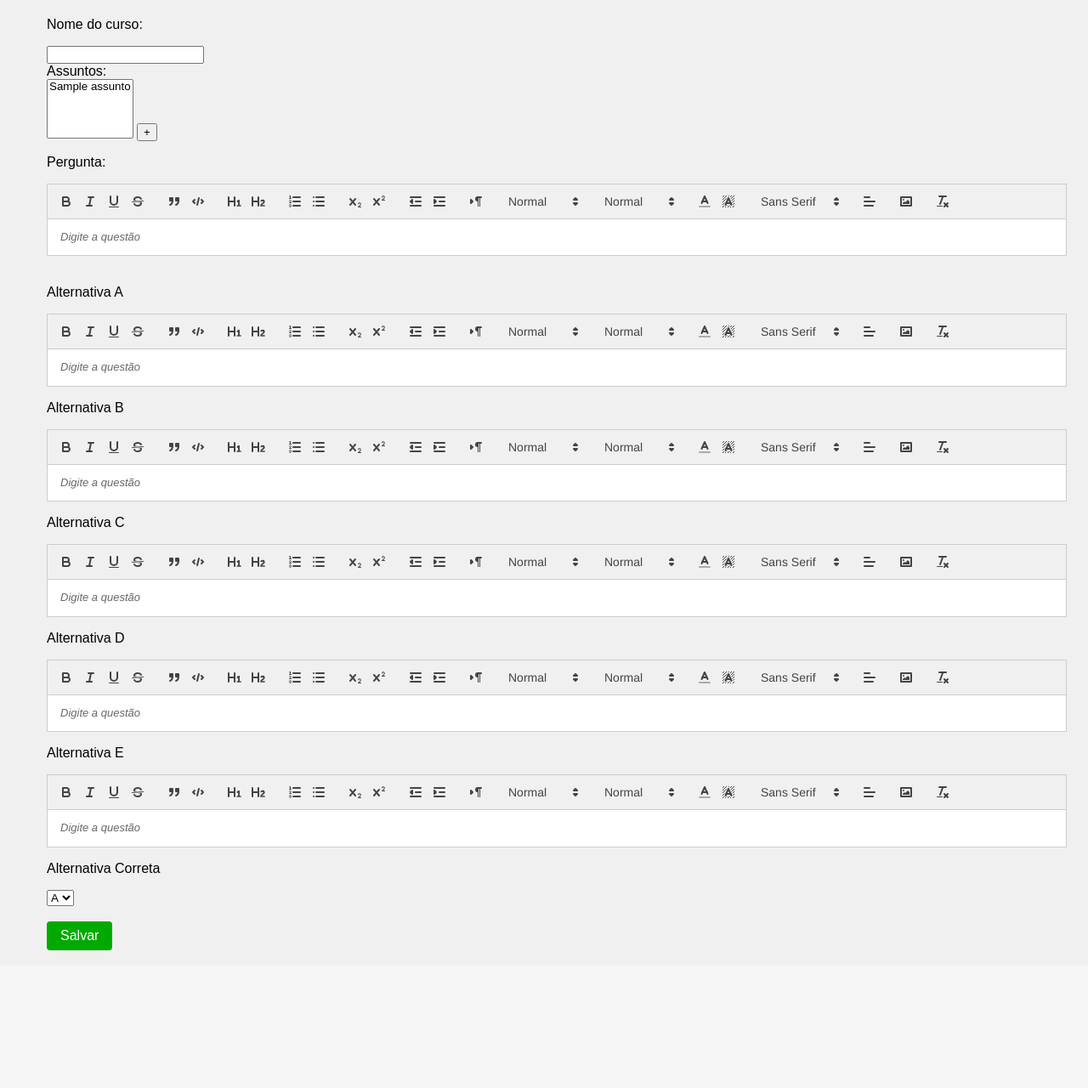
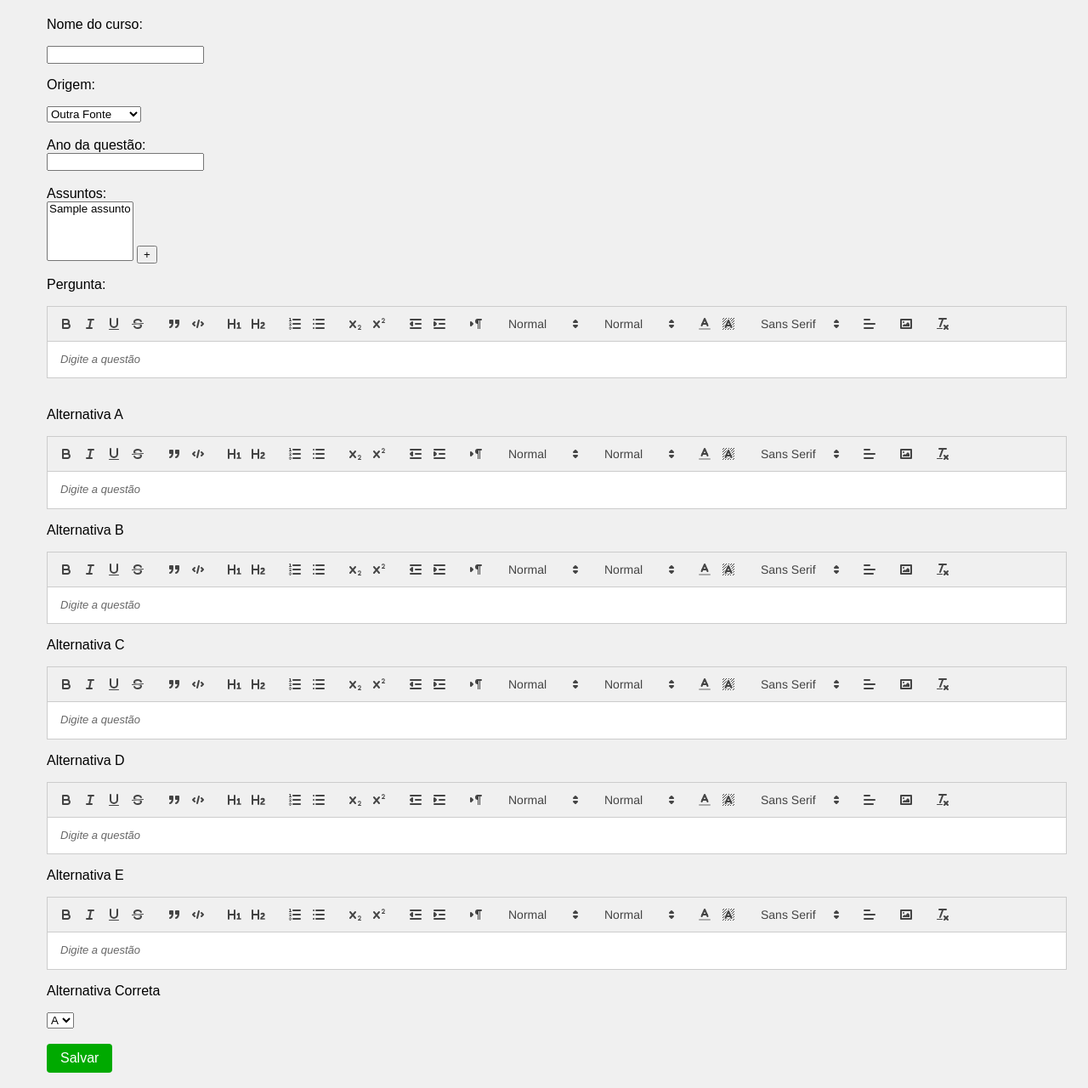
Before and after one commit to IgorDiasV/plataforma_de_simulado, a Django app: page /cadastrar_questao/ in a window 1280 px wide. Shown: the part 115-1395 px from the top of the page at 85% size. Before the commit the page ends 1233 px from the top, so only its background shows below. Run offline with Django 4.2, Linux system fonts and the light colour scheme; a user stored in the database is signed in; tables that the repository leaves empty hold one stand-in row (values such as "Sample post"); some libraries are stand-ins or nearby versions.

Commit message:
feat: adding new fields in the question model

```diff
--- a/pagina_principal/models.py
+++ b/pagina_principal/models.py
@@ -13,8 +13,10 @@ class Assunto(models.Model):
 class Questao(models.Model):
 
     id = models.AutoField(primary_key=True)
+    curso = models.TextField(null=False, default="Não Cadastrado")
+    origem = models.TextField(null=False, default="Outros")
+    ano = models.BigIntegerField(null=True, default=-1)
     assuntos = models.ManyToManyField(Assunto)
-    curso = models.TextField(null=False, default="Não Cadastrado")
     pergunta = models.TextField(default='none')
     alternativa_a = models.TextField(null=False, default='none')
     alternativa_b = models.TextField(null=False, default='none')
@@ -22,7 +24,7 @@ class Questao(models.Model):
     alternativa_d = models.TextField(null=False, default='none')
     alternativa_e = models.TextField(null=False, default='none')
     alternativa_correta = models.CharField(max_length=1,
-                                           null=False, default='0')
+                                           null=False)
     autor = models.ForeignKey(
         Usuario, on_delete=models.SET_NULL, null=True
     )
--- a/pagina_principal/static/pagina_principal/css/listar_questoes.css
+++ b/pagina_principal/static/pagina_principal/css/listar_questoes.css
@@ -2,7 +2,7 @@
     width: 0px;
 }
 
-.div_questao p {
+.div_questao p:first-child {
     display: inline;
 }
 
--- a/pagina_principal/templates/pagina_principal/cadastrar_questao.html
+++ b/pagina_principal/templates/pagina_principal/cadastrar_questao.html
@@ -15,6 +15,19 @@
 
             <p>Nome do curso:</p>
             <input id='nome_curso' name='nome_curso' type='text'>
+            </br>
+
+            <p>Origem:</p>
+            <select id='origem' name='origem'>
+                <option value='ENADE'>ENADE</option>
+                <option value='autoria_propria'>Autoria Própria</option>
+                <option value='outro' selected>Outra Fonte</option>
+            </select>
+            </br>
+            </br>
+            Ano da questão:</br>
+            <input type="integer" name='ano'>
+            </br>
             </br>
             <label for="assuntos">Assuntos:</label></br>
 
--- a/pagina_principal/views.py
+++ b/pagina_principal/views.py
@@ -47,6 +47,8 @@ def cadastrar_questao(request):
         assuntos = Assunto.objects.all()
         if request.method == 'POST':
             nome_curso = request.POST['nome_curso']
+            origem = request.POST['origem']
+            ano = request.POST['ano']
             assuntos_ids = request.POST.getlist('assuntos')
             pergunta = request.POST['pergunta']
             alternativa_a = request.POST['alternativa_a']
@@ -57,6 +59,8 @@ def cadastrar_questao(request):
             resposta = request.POST['resposta']
             questao = Questao.objects.create(pergunta=pergunta,
                                              curso=nome_curso,
+                                             origem=origem,
+                                             ano=ano,
                                              alternativa_a=alternativa_a,
                                              alternativa_b=alternativa_b,
                                              alternativa_c=alternativa_c,
```
Also changed, not shown: pagina_principal/migrations/0008_questao_ano_questao_origem_and_more.py (added).
